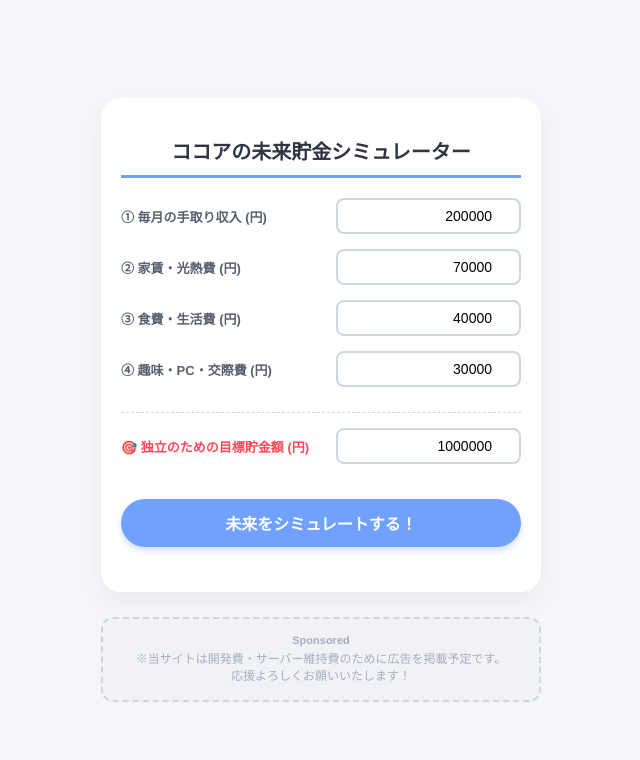
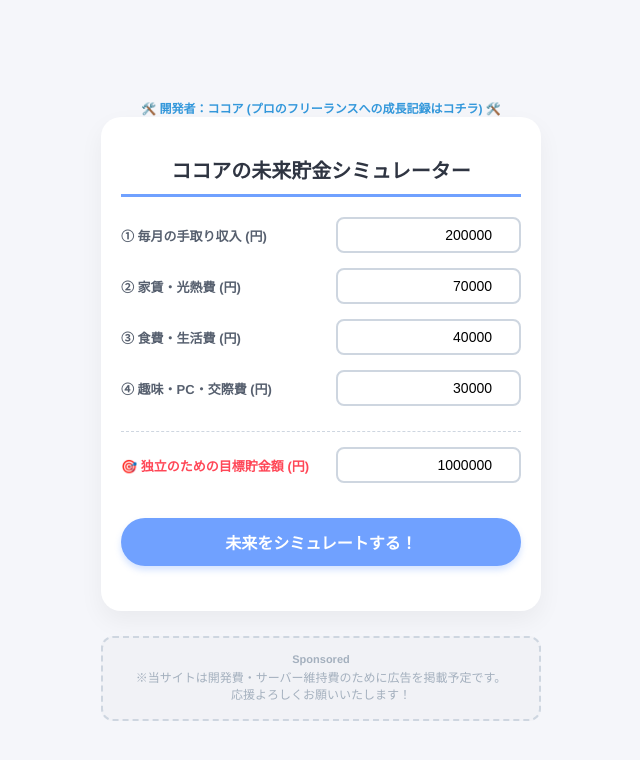
Before and after one commit to miyazakiworker-sketch/tyokinsimulater_4, a plain HTML site: page index.html in a window 1280 px wide. Shown: the whole page, without its empty margins (319-959 px from the left). Drawn offline with Linux system fonts and the light colour scheme.

Commit message:
Add developer link to index.html
Added a developer link to the body section.

```diff
--- a/index.html
+++ b/index.html
@@ -136,7 +136,14 @@
         .ad-placeholder-text { font-size: 12px; color: #a4b0be; line-height: 1.4; }
     </style>
 </head>
-<body>
+    <!-- 【開発者看板リンク】これを追加するだけで自動でXに繋がります -->
+    <div style="text-align: center; margin-top: 20px;">
+        <a href="https://x.com/cocoa_next7" target="_blank" style="font-size: 12px; color: #3498db; text-decoration: none; font-weight: bold;">
+            🛠️ 開発者：ココア (プロのフリーランスへの成長記録はコチラ) 🛠️
+        </a>
+    </div>
+
+    <body>
 
     <div class="container">
         <h1>ココアの未来貯金シミュレーター</h1>
```
